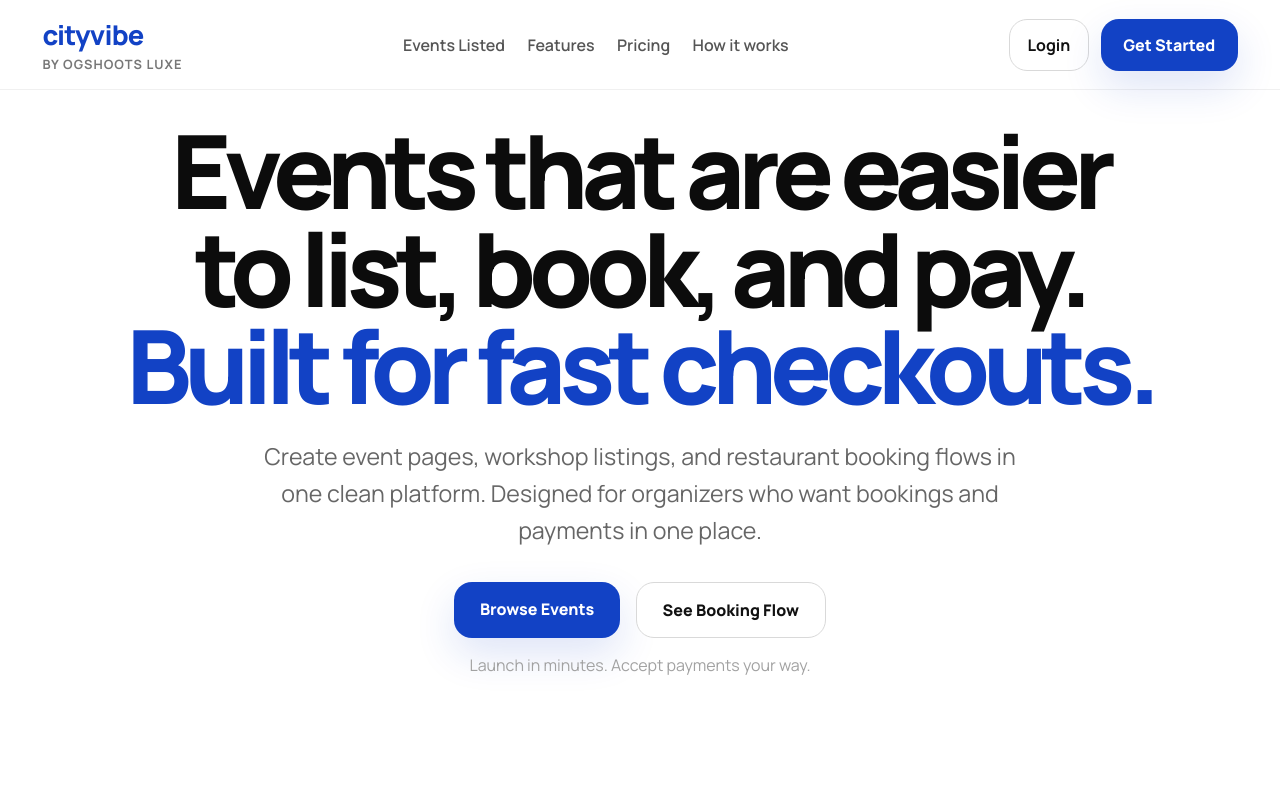
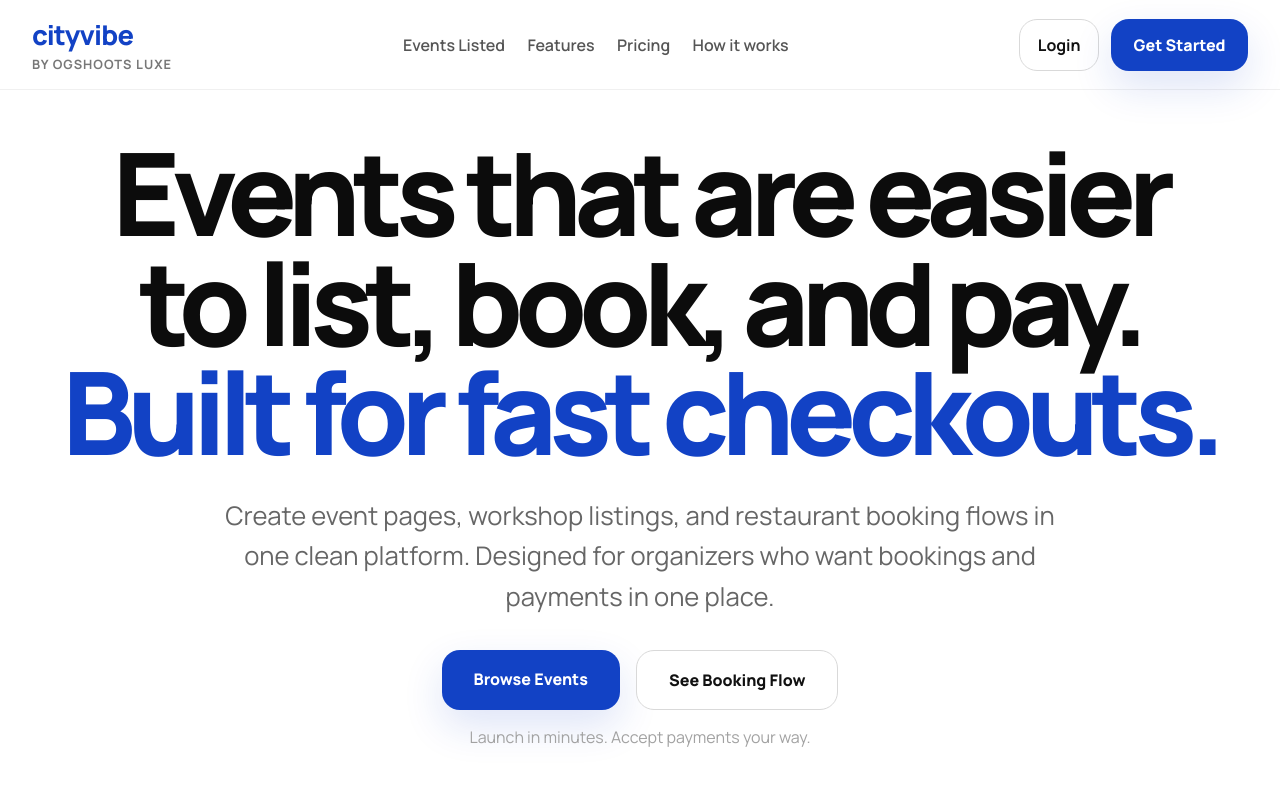
Before and after one commit to SRISANTH588/CITYVIBE, a website: page index.html in a window 1280 px wide. Shown: the top 790 px of the page. Drawn offline with Linux system fonts and the light colour scheme.

Commit message:
Increase index page sizes - wider layout, bigger hero and sections

```diff
--- a/styles.css
+++ b/styles.css
@@ -29,9 +29,9 @@ button, input, select { font: inherit; }
   border-bottom: 1px solid rgba(0, 0, 0, 0.06);
 }
 .nav-wrap {
-  max-width: 1240px;
+  max-width: 1440px;
   margin: 0 auto;
-  padding: 1rem 1.4rem;
+  padding: 1rem 2rem;
   display: flex;
   align-items: center;
   gap: 1.2rem;
@@ -86,31 +86,31 @@ button, input, select { font: inherit; }
 
 main { max-width: none; margin: 0; padding: 0; }
 .main-wrap {
-  max-width: 1240px;
+  max-width: 1440px;
   margin: 0 auto;
-  padding: 0 1.4rem;
+  padding: 0 2rem;
 }
 
 .hero {
-  min-height: 78vh;
+  min-height: 85vh;
   display: grid;
   place-items: center;
   text-align: center;
-  padding: 2rem 0 3rem;
+  padding: 3rem 0 4rem;
 }
 .hero h1 {
   margin: 0;
-  font-size: clamp(3rem, 8vw, 6.9rem);
+  font-size: clamp(3.5rem, 9vw, 8rem);
   line-height: 0.95;
   letter-spacing: -0.07em;
   font-weight: 800;
 }
 .hero h1 span { color: var(--blue); }
 .hero-copy {
-  max-width: 760px;
-  margin: 1.5rem auto 0;
+  max-width: 860px;
+  margin: 1.8rem auto 0;
   color: #666;
-  font-size: clamp(1.05rem, 2vw, 1.45rem);
+  font-size: clamp(1.1rem, 2vw, 1.6rem);
   line-height: 1.6;
 }
 .hero-actions {
@@ -123,8 +123,9 @@ main { max-width: none; margin: 0; padding: 0; }
 .btn {
   border: 0;
   border-radius: 18px;
-  padding: 1rem 1.6rem;
+  padding: 1.1rem 2rem;
   font-weight: 800;
+  font-size: 1rem;
   cursor: pointer;
 }
 .btn-primary {
@@ -234,14 +235,14 @@ main { max-width: none; margin: 0; padding: 0; }
 }
 .section-head h2 {
   margin: 0.5rem 0 0;
-  font-size: clamp(2rem, 4vw, 3.6rem);
+  font-size: clamp(2.2rem, 4.5vw, 4rem);
   letter-spacing: -0.05em;
 }
 
 .events-section, .split-info, .checkout {
-  max-width: 1240px;
+  max-width: 1440px;
   margin: 0 auto;
-  padding: 2rem 1.4rem;
+  padding: 2.5rem 2rem;
 }
 .event-grid {
   display: grid;
@@ -727,9 +728,9 @@ main { max-width: none; margin: 0; padding: 0; }
   background: #fafafa;
 }
 .footer-wrap {
-  max-width: 1240px;
+  max-width: 1440px;
   margin: 0 auto;
-  padding: 1.4rem 1.4rem 1.8rem;
+  padding: 1.8rem 2rem 2.2rem;
   display: grid;
   grid-template-columns: 1.3fr 1fr 1fr;
   gap: 1.5rem;
@@ -772,9 +773,9 @@ main { max-width: none; margin: 0; padding: 0; }
   color: #555;
 }
 .footer-bottom {
-  max-width: 1240px;
+  max-width: 1440px;
   margin: 0 auto;
-  padding: 0 1.4rem 1.5rem;
+  padding: 0 2rem 1.5rem;
   display: flex;
   justify-content: space-between;
   gap: 1rem;
```
